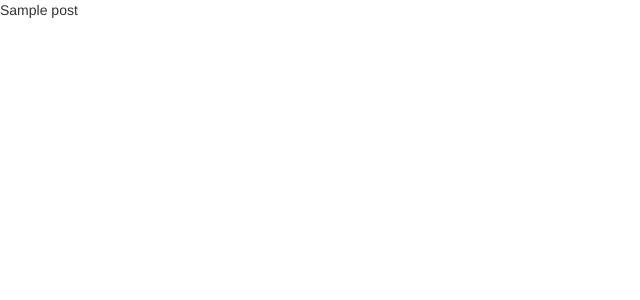
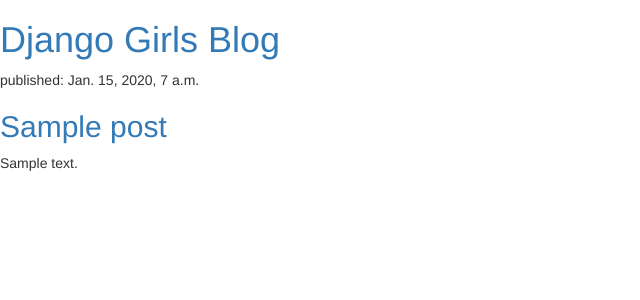
Before and after one commit to V-Perotto/GrupoOneX, a Django app: page / in a window 1280 px wide. Before the commit the part shown is almost empty. Shown: the top 300 px of the page, without its empty margins (0-640 px from the left). Run offline with Django 3.2, Linux system fonts and the light colour scheme; tables that the repository leaves empty hold one stand-in row (values such as "Sample post"); some libraries are stand-ins or nearby versions.

Commit message:
modificações do post_list

```diff
--- a/blog/template/blog/post_list.html
+++ b/blog/template/blog/post_list.html
@@ -3,8 +3,16 @@
         <title>Blog Django Girls</title>
     </head>
     <body>
+        <div>
+            <h1><a href="/">Django Girls Blog</a></h1>
+        </div>
+
         {% for post in posts %}
-            {{ post }}
+            <div>
+                <p>published: {{ post.published_date }}</p>
+                <h2><a href="">{{ post.title }}</a></h2>
+                <p>{{ post.text|linebreaksbr }}</p>
+            </div>
         {% endfor %}
     </body>
 <link rel="stylesheet" href="//maxcdn.bootstrapcdn.com/bootstrap/3.2.0/css/bootstrap.min.css">
```
